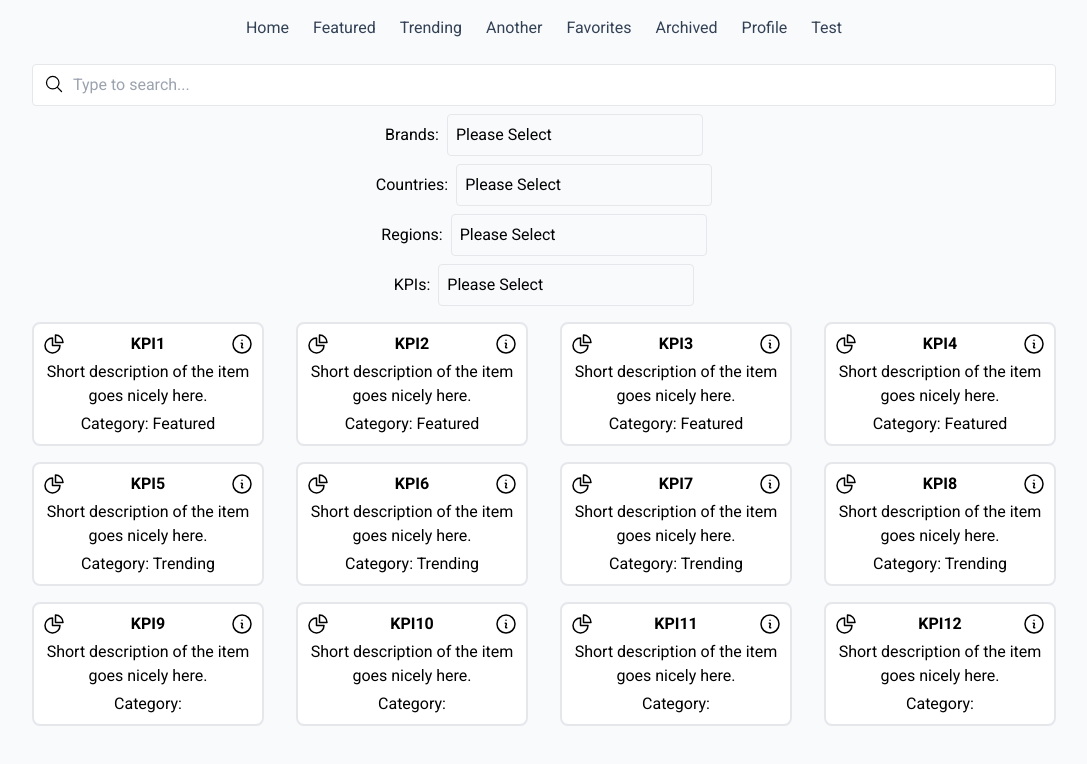
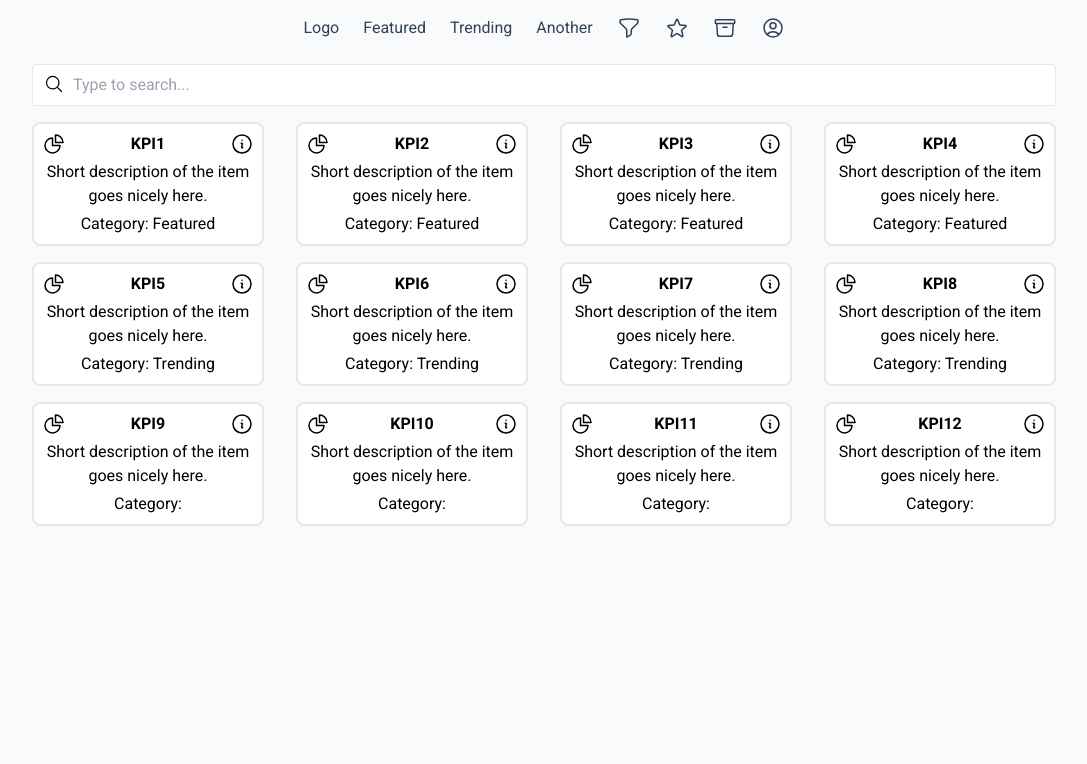
Before and after one commit to AndriiAnisimov/kpi, a Next.js app: page / in a window 1280 px wide. Shown: the top 764 px of the page, without its empty margins (96-1183 px from the left). Built offline with nearby package versions, Linux system fonts and the light colour scheme.

Commit message:
Corrected main menu

```diff
--- a/app/[id]/page.tsx
+++ b/app/[id]/page.tsx
@@ -42,5 +42,5 @@ export default function AssetDetail({ params }: { params: { id: string }}) {
     <Provider store={store}>
       <AssetContent params={params} />
     </Provider>
-  )
+  );
 }
--- a/app/archived/page.tsx
+++ b/app/archived/page.tsx
@@ -11,5 +11,5 @@ export default function ArchivedPage() {
       <Title title="Archived" />
       <AssetList category="Archived" />
     </Provider>
-  )
+  );
 }
--- a/app/favorites/page.tsx
+++ b/app/favorites/page.tsx
@@ -11,5 +11,5 @@ export default function FavoritesPage() {
       <Title title="Favorites" />
       <AssetList category="Favorites" />
     </Provider>
-  )
+  );
 }
--- /dev/null
+++ b/app/filter/page.tsx
@@ -0,0 +1,65 @@
+"use client";
+import { Provider, useSelector } from "react-redux";
+import { store, RootState } from "@/store";
+
+import useFilteredAssets from "@/utils/useFilteredAssets";
+import useUniqueValues from "@/utils/useUniqueValues";
+
+import MultiSelect from "@/components/shared/MultiSelect";
+import Title from "@/components/shared/Title";
+
+interface Asset {
+  brand: string;
+  country: string;
+  region: string;
+  name: string;
+}
+
+const MultiSelectGroup = ({ label, options }: { label: string, options: string[] }) => (
+  <div className="flex items-center justify-center mt-2">
+    <p className="mr-2">{label}:</p>
+    <MultiSelect options={options} />
+  </div>
+);
+
+function FilterPage() {
+  const searchQuery = useSelector((state: RootState) => state.search.query.toLowerCase());
+  const filteredAssets = useFilteredAssets(searchQuery);
+
+  const getUniqueSortedValues = (key: keyof Asset) => useUniqueValues(filteredAssets, key).split(", ").sort();
+
+  const brandArray = getUniqueSortedValues("brand");
+  const countryArray = getUniqueSortedValues("country");
+  const regionArray = getUniqueSortedValues("region");
+  const KPIArray = useUniqueValues(filteredAssets, "name").split(", ");
+
+  return (
+    <>
+      <Title title="Filter" />
+      <MultiSelectGroup
+        label="Brands"
+        options={brandArray}
+      />
+      <MultiSelectGroup
+        label="Countries"
+        options={countryArray}
+      />
+      <MultiSelectGroup
+        label="Regions"
+        options={regionArray}
+      />
+      <MultiSelectGroup
+        label="KPIs"
+        options={KPIArray}
+      />
+    </>
+  );
+}
+
+export default function WrappedFilterPage() {
+  return (
+    <Provider store={store}>
+      <FilterPage />
+    </Provider>
+  );
+}
--- a/app/page.tsx
+++ b/app/page.tsx
@@ -1,66 +1,12 @@
 "use client";
-import { Provider, useSelector } from "react-redux";
-import { store, RootState } from "@/store";
-
-import useFilteredAssets from "@/utils/useFilteredAssets";
-import useUniqueValues from "@/utils/useUniqueValues";
-
+import { Provider } from "react-redux";
+import { store } from "@/store";
 import AssetList from "@/components/AssetList";
-import MultiSelect from "@/components/shared/MultiSelect";
-
-interface Asset {
-  brand: string;
-  country: string;
-  region: string;
-  name: string;
-}
-
-const MultiSelectGroup = ({ label, options }: { label: string, options: string[] }) => (
-  <div className="flex items-center justify-center mt-2">
-    <p className="mr-2">{label}:</p>
-    <MultiSelect options={options} />
-  </div>
-);
-
-function AssetsContent() {
-  const searchQuery = useSelector((state: RootState) => state.search.query.toLowerCase());
-  const filteredAssets = useFilteredAssets(searchQuery);
-
-  const getUniqueSortedValues = (key: keyof Asset) => useUniqueValues(filteredAssets, key).split(", ").sort();
-
-  const brandArray = getUniqueSortedValues("brand");
-  const countryArray = getUniqueSortedValues("country");
-  const regionArray = getUniqueSortedValues("region");
-  const KPIArray = useUniqueValues(filteredAssets, "name").split(", ");
-
-  return (
-    <>
-      <MultiSelectGroup
-        label="Brands"
-        options={brandArray}
-      />
-      <MultiSelectGroup
-        label="Countries"
-        options={countryArray}
-      />
-      <MultiSelectGroup
-        label="Regions"
-        options={regionArray}
-      />
-      <MultiSelectGroup
-        label="KPIs"
-        options={KPIArray}
-      />
-
-      <AssetList category="All" />
-    </>
-  );
-}
 
 export default function HomePage() {
   return (
     <Provider store={store}>
-      <AssetsContent />
+      <AssetList category="All" />
     </Provider>
   );
 }
--- a/app/profile/page.tsx
+++ b/app/profile/page.tsx
@@ -3,5 +3,5 @@ import Title from "@/components/shared/Title";
 export default function ProfilePage() {
   return (
     <Title title="Profile" />
-  )
+  );
 }
--- a/components/NavBar.tsx
+++ b/components/NavBar.tsx
@@ -1,31 +1,46 @@
 "use client";
 import Link from "next/link";
 import { useState } from "react";
+import Icon from "@/components/shared/Icon";
 
-function NavLink({ title, url }: { title: string, url: string }) {
+type IconName =
+  "ArchiveBoxIcon" |
+  "FunnelIcon" |
+  "StarIcon" |
+  "UserCircleIcon"
+
+interface LinkItem {
+  url: string;
+  title?: string;
+  icon?: typeof Icon;
+  iconName?: IconName;
+}
+
+function NavLink({ url, title, icon: IconComponent, iconName }: { url: string, title?: string, icon?: typeof Icon, iconName?: IconName }) {
   return (
-    <Link href={url} className="rounded-lg px-3 py-2 text-slate-700 hover:bg-slate-100 hover:text-slate-900">
-      {title}
+    <Link href={url} className="flex items-center rounded-lg px-3 py-2 text-slate-700 hover:bg-slate-100 hover:text-slate-900">
+      {IconComponent && iconName ? <IconComponent name={iconName} className="w-[24px] h-[24px]" /> : null}
+      {title ? title : null}
     </Link>
   );
 }
 
 export default function NavBar() {
-  const [links, setLinks] = useState([
-    ["Home", "/"],
-    ["Featured", "/featured"],
-    ["Trending", "/trending"],
-    ["Another", "/another"],
-    ["Favorites", "/favorites"],
-    ["Archived", "/archived"],
-    ["Profile", "/profile"],
-    ["Test", "/test"]
+  const [links, setLinks] = useState<LinkItem[]>([
+    { url: "/", title: "Logo" },
+    { url: "/featured", title: "Featured" },
+    { url: "/trending", title: "Trending" },
+    { url: "/another", title: "Another" },
+    { url: "/filter", icon: Icon, iconName: "FunnelIcon" },
+    { url: "/favorites", icon: Icon, iconName: "StarIcon" },
+    { url: "/archived", icon: Icon, iconName: "ArchiveBoxIcon" },
+    { url: "/profile", icon: Icon, iconName: "UserCircleIcon" }
   ]);
 
   return (
     <nav className="flex justify-center">
-      {links.map(([title, url]) => (
-        <NavLink key={url} title={title} url={url} />
+      {links.map(({ url, title, icon, iconName }) => (
+        <NavLink key={url} url={url} title={title} icon={icon} iconName={iconName} />
       ))}
     </nav>
   );
```
Also changed, not shown: components/shared/Icon.tsx (+8 -0 lines).
